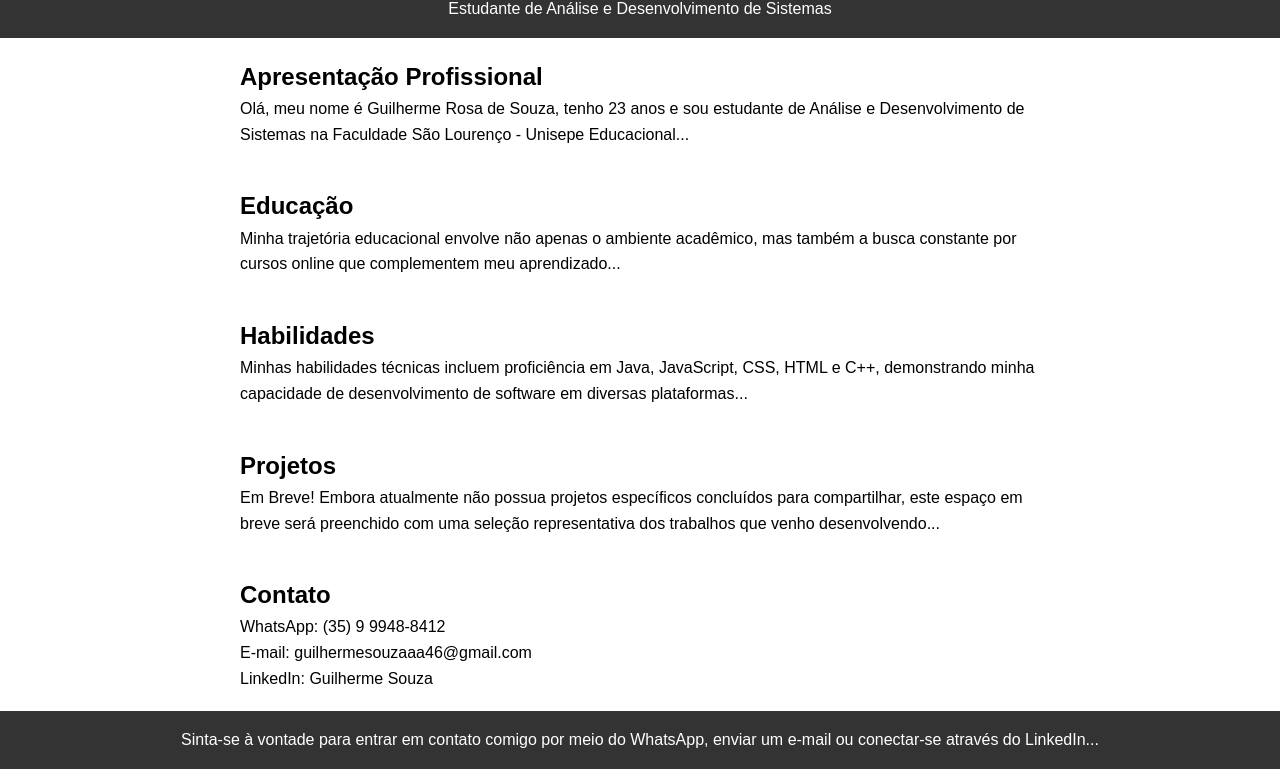
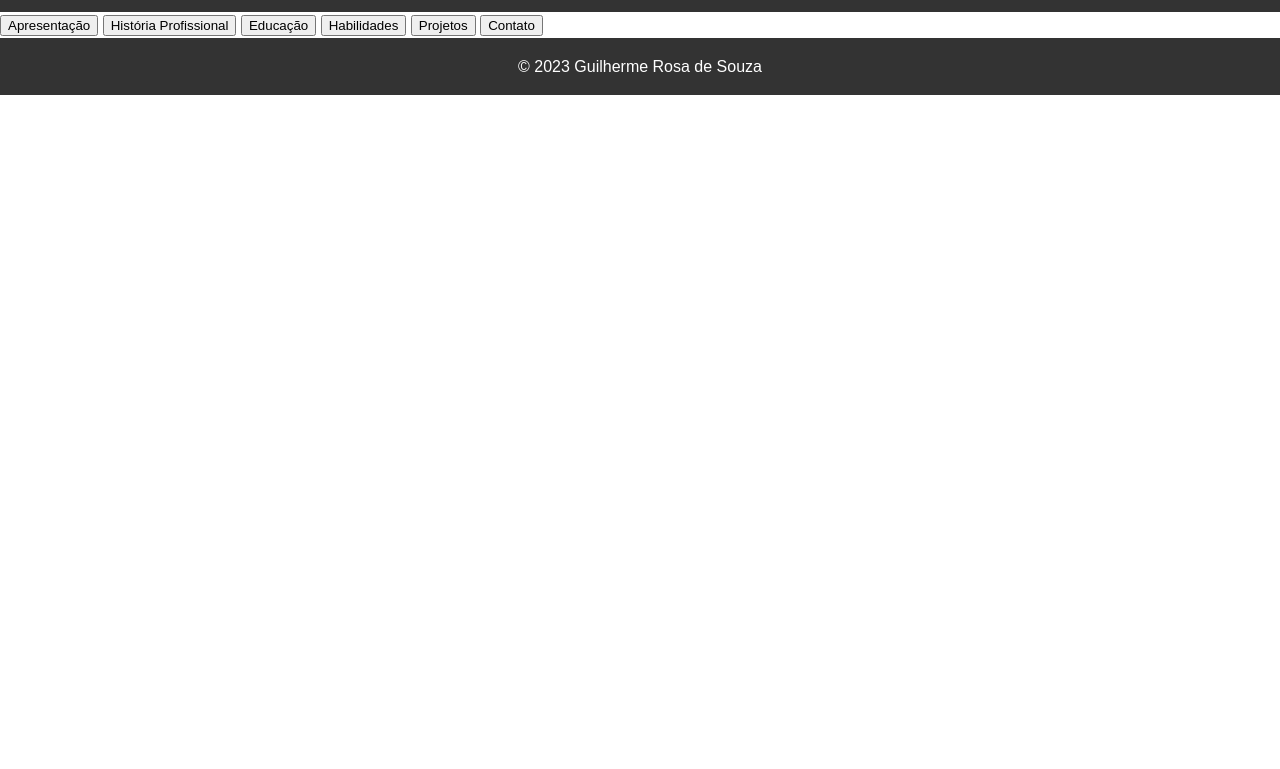
Before and after one commit to guilhermesouza23/MeuPortifolio, a plain HTML site: page index.html in a window 1280 px wide. Shown: the part 71-840 px from the top of the page. After the commit the page ends 800 px from the top, so only its background shows below. Drawn offline with Linux system fonts and the light colour scheme.

Commit message:
Update index.html

```diff
--- a/index.html
+++ b/index.html
@@ -1,47 +1,31 @@
 <!DOCTYPE html>
-<html lang="en">
+<html lang="pt-br">
 <head>
   <meta charset="UTF-8">
   <meta name="viewport" content="width=device-width, initial-scale=1.0">
-    <title>Guilherme Rosa de Souza - Portfólio</title>
   <link rel="stylesheet" href="styles.css">
+  <title>Portfólio - Guilherme Rosa de Souza</title>
 </head>
 <body>
-
   <header>
-        <h1>Guilherme Rosa de Souza</h1>
-        <p>Estudante de Análise e Desenvolvimento de Sistemas</p>
+    <h1>Apresentação Profissional</h1>
   </header>
 
-    <section id="about">
-        <h2>Apresentação Profissional</h2>
-        <p>Olá, meu nome é Guilherme Rosa de Souza, tenho 23 anos e sou estudante de Análise e Desenvolvimento de Sistemas na Faculdade São Lourenço - Unisepe Educacional...</p>
-    </section>
+  <nav>
+    <button id="btnApresentacao">Apresentação</button>
+    <button id="btnHistoria">História Profissional</button>
+    <button id="btnEducacao">Educação</button>
+    <button id="btnHabilidades">Habilidades</button>
+    <button id="btnProjetos">Projetos</button>
+    <button id="btnContato">Contato</button>
+  </nav>
 
-    <section id="education">
-        <h2>Educação</h2>
-        <p>Minha trajetória educacional envolve não apenas o ambiente acadêmico, mas também a busca constante por cursos online que complementem meu aprendizado...</p>
-    </section>
-
-    <section id="skills">
-        <h2>Habilidades</h2>
-        <p>Minhas habilidades técnicas incluem proficiência em Java, JavaScript, CSS, HTML e C++, demonstrando minha capacidade de desenvolvimento de software em diversas plataformas...</p>
-    </section>
-
-    <section id="projects">
-        <h2>Projetos</h2>
-        <p>Em Breve! Embora atualmente não possua projetos específicos concluídos para compartilhar, este espaço em breve será preenchido com uma seleção representativa dos trabalhos que venho desenvolvendo...</p>
-    </section>
-
-    <section id="contact">
-        <h2>Contato</h2>
-        <p>WhatsApp: (35) 9 9948-8412</p>
-        <p>E-mail: guilhermesouzaaa46@gmail.com</p>
-        <p>LinkedIn: Guilherme Souza</p>
-    </section>
+  <main>
+    <!-- Conteúdo dinâmico será carregado aqui -->
+  </main>
 
   <footer>
-        <p>Sinta-se à vontade para entrar em contato comigo por meio do WhatsApp, enviar um e-mail ou conectar-se através do LinkedIn...</p>
+    <p>&copy; 2023 Guilherme Rosa de Souza</p>
   </footer>
 
   <script src="scripts.js"></script>
```
Lines whose indentation alone changed are shown as unchanged.
